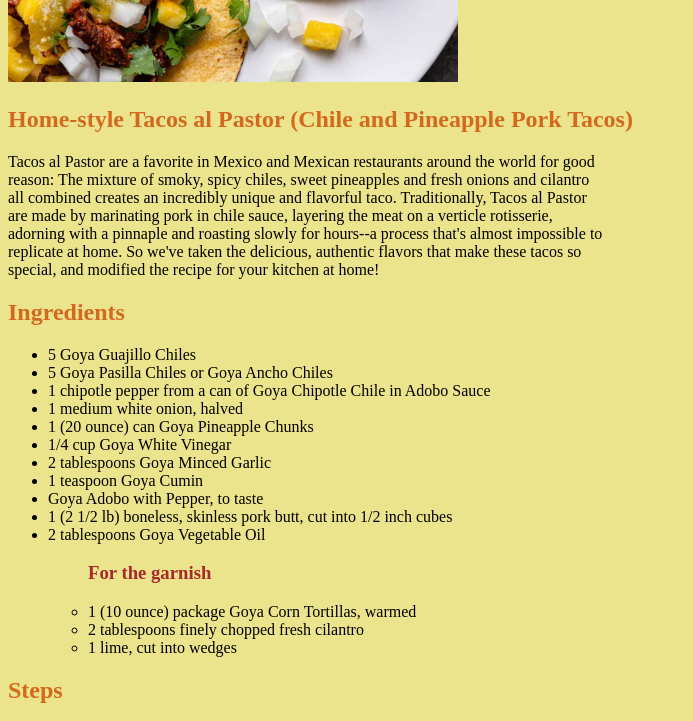
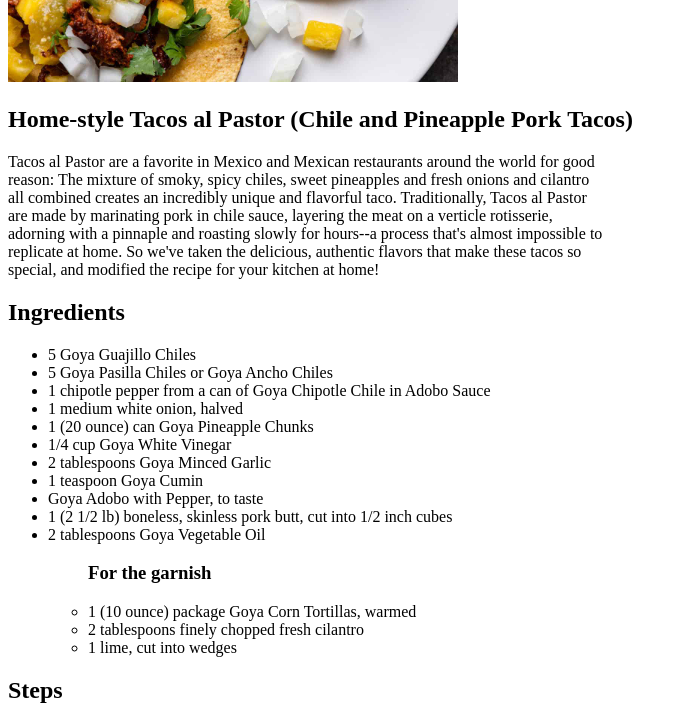
Before and after one commit to tbalicki/odin-recipes, a plain HTML site: page al-pastor.html in a window 1280 px wide. Shown: the part 448-1169 px from the top of the page, without its empty margins (0-693 px from the left). Drawn offline with Linux system fonts and the light colour scheme.

Commit message:
Remove inline CSS

```diff
--- a/al-pastor.html
+++ b/al-pastor.html
@@ -6,12 +6,12 @@
     <meta name="viewport" content="width=device-width, initial-scale=1.0">
     <title>Document</title>
 </head>
-<body style="background-color:rgb(236, 227, 141)">
-    <h1 style="color:rgb(210, 126, 30)">Al Pastor</h1>
+<body>
+    <h1>Al Pastor</h1>
     <img src="../odin-recipes/images/Tacos-Al-Pastor.jpg" width="450px" height="450px">
-        <h2 style="color:chocolate">Home-style Tacos al Pastor (Chile and Pineapple Pork Tacos)</h2>
+        <h2>Home-style Tacos al Pastor (Chile and Pineapple Pork Tacos)</h2>
             <p style="width:600px">Tacos al Pastor are a favorite in Mexico and Mexican restaurants around the world for good reason: The mixture of smoky, spicy chiles, sweet pineapples and fresh onions and cilantro all combined creates an incredibly unique and flavorful taco. Traditionally, Tacos al Pastor are made by marinating pork in chile sauce, layering the meat on a verticle rotisserie, adorning with a pinnaple and roasting slowly for hours--a process that's almost impossible to replicate at home. So we've taken the delicious, authentic flavors that make these tacos so special, and modified the recipe for your kitchen at home!</p>
-        <h2 style="color:chocolate">Ingredients</h2>
+        <h2>Ingredients</h2>
             <ul>
                 <li>5 Goya Guajillo Chiles</li>
                 <li>5 Goya Pasilla Chiles or Goya Ancho Chiles</li>
@@ -24,13 +24,13 @@
                 <li>Goya Adobo with Pepper, to taste</li>
                 <li>1 (2 1/2 lb) boneless, skinless pork butt, cut into 1/2 inch cubes</li>
                 <li>2 tablespoons Goya Vegetable Oil</li>
-                <ul><h3 style="color:brown"><strong>For the garnish</strong></h3>
+                <ul><h3><strong>For the garnish</strong></h3>
                     <li>1 (10 ounce) package Goya Corn Tortillas, warmed</li>
                     <li>2 tablespoons finely chopped fresh cilantro</li>
                     <li>1 lime, cut into wedges</li>
                 </ul>
             </ul>
-        <h2 style="color:chocolate">Steps</h2>
+        <h2>Steps</h2>
             <ol style="width:600px">
                 <li>Bring 2 cups water to boil in medium saucepan over medium-high heat. Add guajillo and pasilla chiles. Reduce heat to medium-low and simmer until chiles soften, about 10 minutes; transfer to plate. Remove and discard stem and seeds. Meanwhile, coarsely chop one onion half; reserve remaining half. Strain pineapples; reserve juice and fruit separately.</li>
                 <br>
```
Also changed, not shown: index.html (+3 -3 lines), recipes/gin-and-tonic.html (+1 -1 lines), recipes/pad-thai.html (+1 -1 lines).
